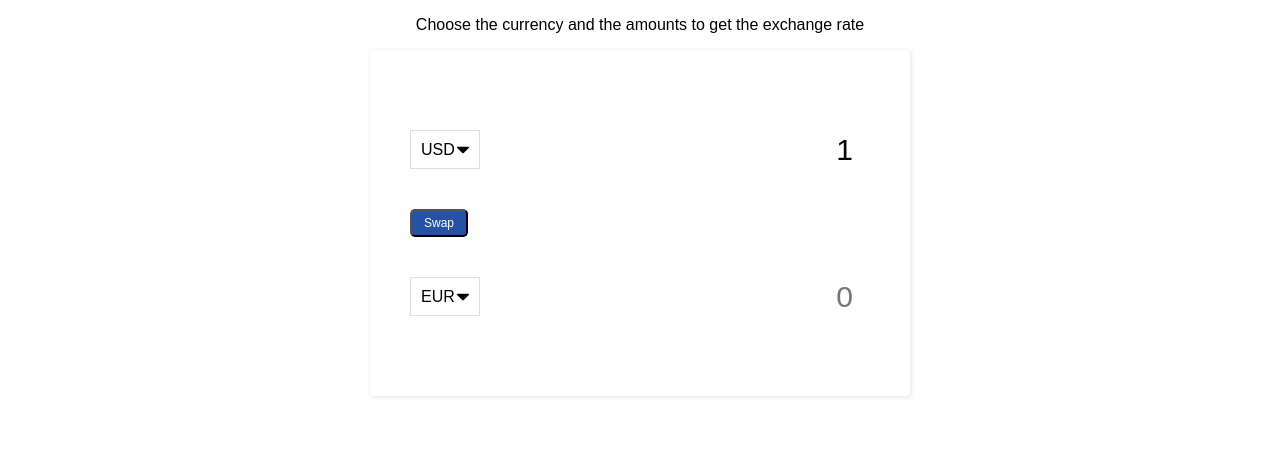
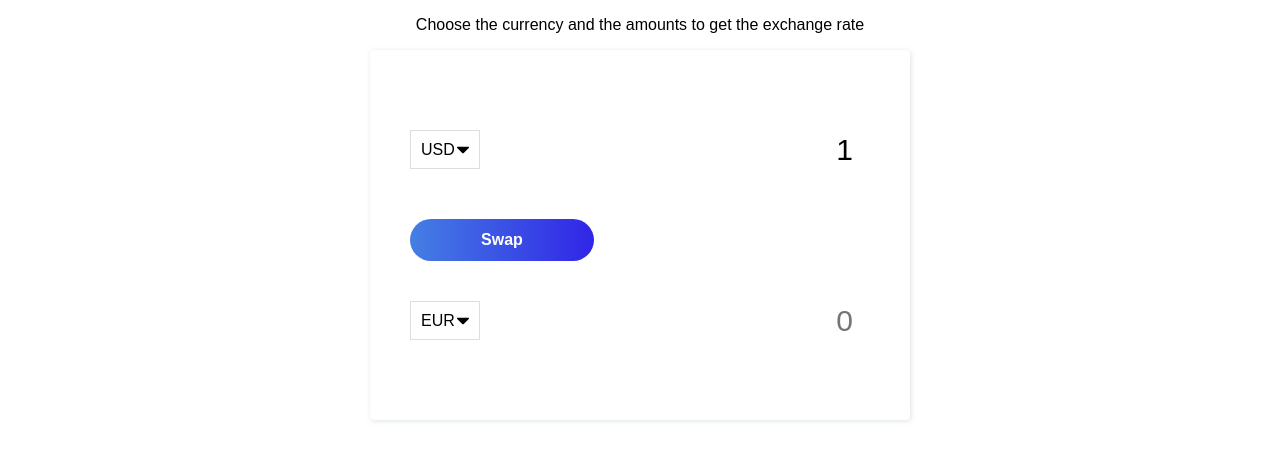
Before and after one commit to bex29/Protected-password-stock-watchlist-, a website: page client/pages/exchangeRate.html in a window 1280 px wide. Shown: the part 301-762 px from the top of the page. Drawn offline with Linux system fonts and the light colour scheme; no server answers.

Commit message:
echnagerate

```diff
--- a/client/styles/exchangeRate.css
+++ b/client/styles/exchangeRate.css
@@ -74,12 +74,22 @@ p {
   text-align: center;
 }
 .btn {
-  color: #fff;
-  background: var(--primaryColor);
+  width: 40%;
+  height: 42px;
+  border-radius: 40px;
+  margin-top: 10px;
+  background-image: linear-gradient(to right, #447FE3, #3125E7, #447FE3, #3125E7);
+  border: none;
+  outline: none;
   cursor: pointer;
-  border-radius: 5px;
-  font-size: 12px;
-  padding: 5px 12px;
+  font-size: 1em;
+  font-weight: 600;
+  color: #ffffff;
+  background-size: 300% 100%;
+  -moz-transition: all .4s ease-in-out;
+  -o-transition: all .4s ease-in-out;
+  -webkit-transition: all .4s ease-in-out;
+  transition: all .4s ease-in-out;
 }
 .money-img {
   width: 150px;
```
